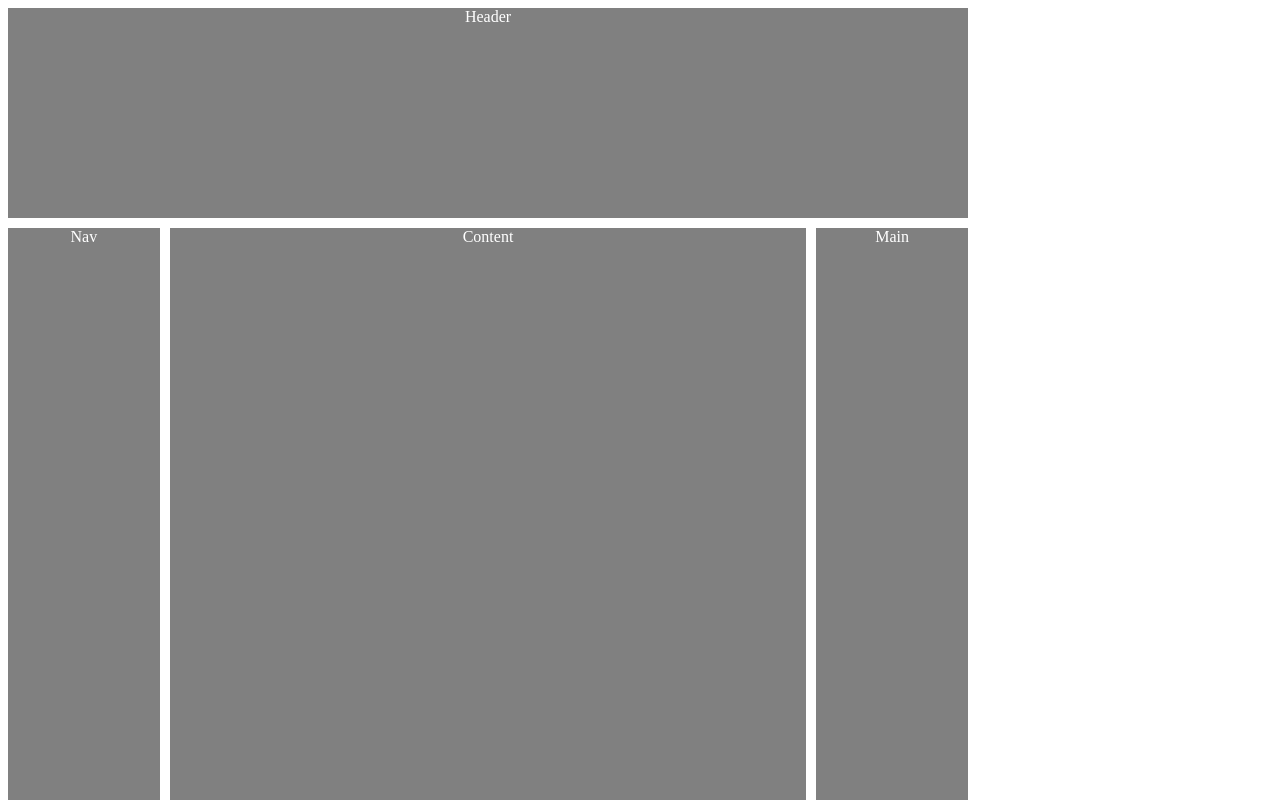
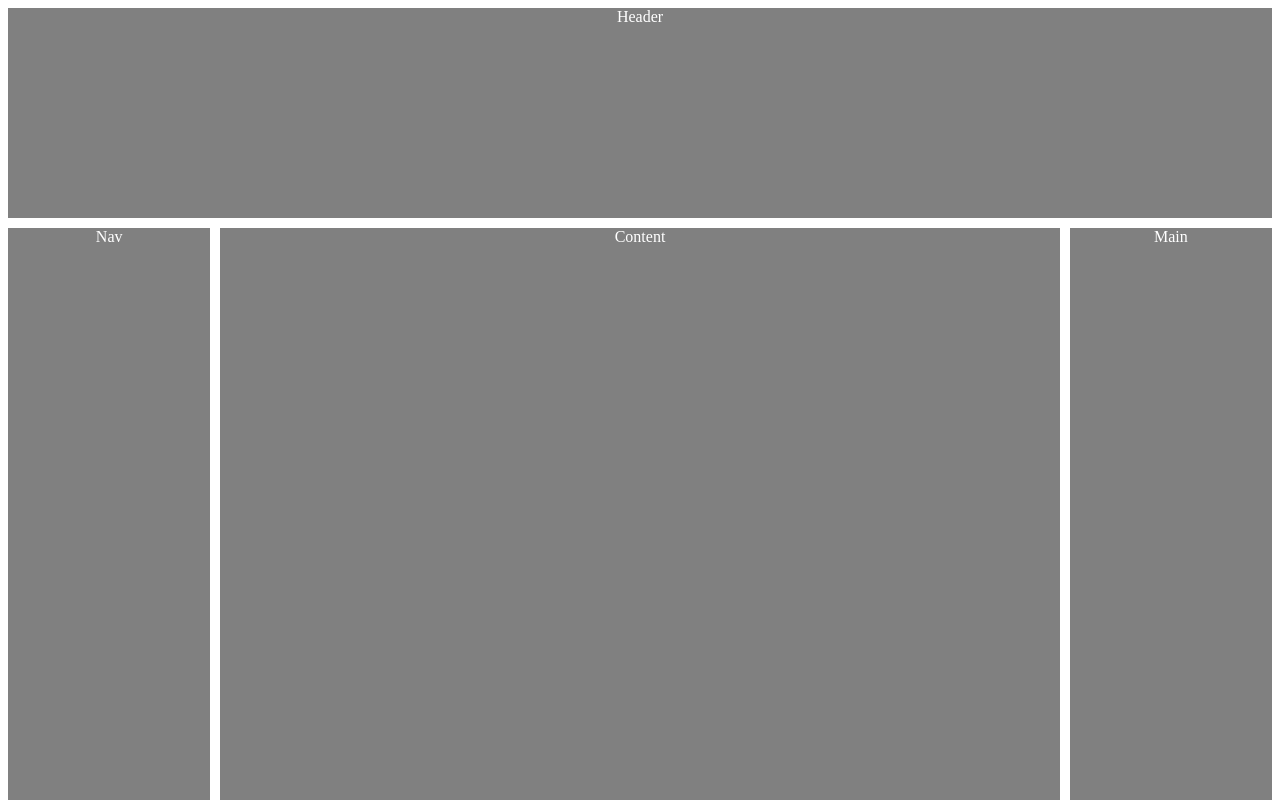
Before and after one commit to miguelfiguera/grid-template-exercise-one, a plain HTML site: page index.html in a window 1280 px wide. Shown: the top 800 px of the page. Drawn offline with Linux system fonts and the light colour scheme.

Commit message:
final template

```diff
--- a/style.css
+++ b/style.css
@@ -3,12 +3,12 @@
 }
 
 /* this is the mobile grid*/
+
 div#gridcontainer {
     display: grid;
     grid-template-columns: repeat(6,1fr);
     grid-auto-rows: minmax(100px, auto);
     grid-gap: 10px;
-    max-width: 759px;
     height: auto;
     color: white;
     text-align: center;
@@ -35,7 +35,6 @@ div.grid.three {
 div.grid.five {
     grid-column: 4 / 7;
 }
-
 
 /*this is the desktop grid*/
 @media  screen and (min-width: 760px) {
```
